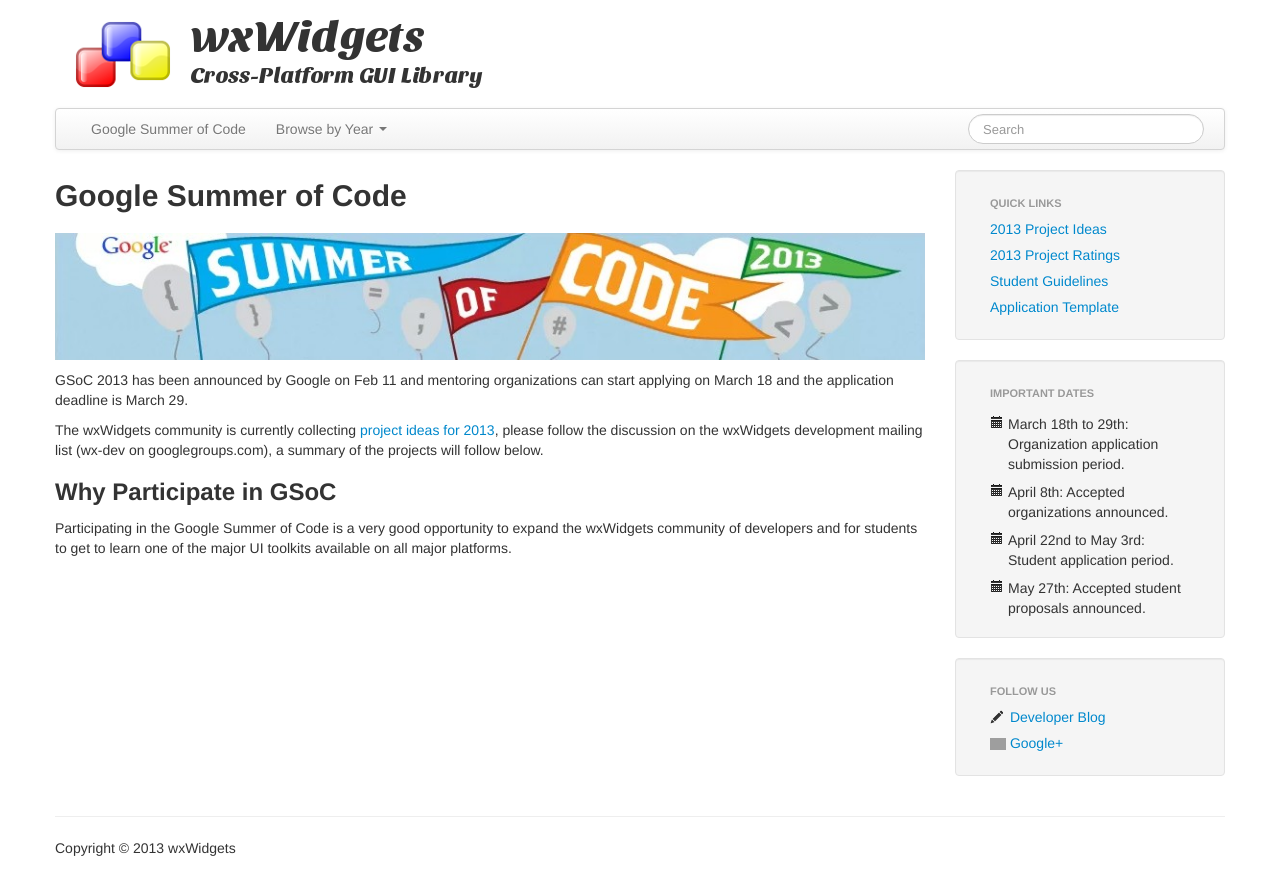
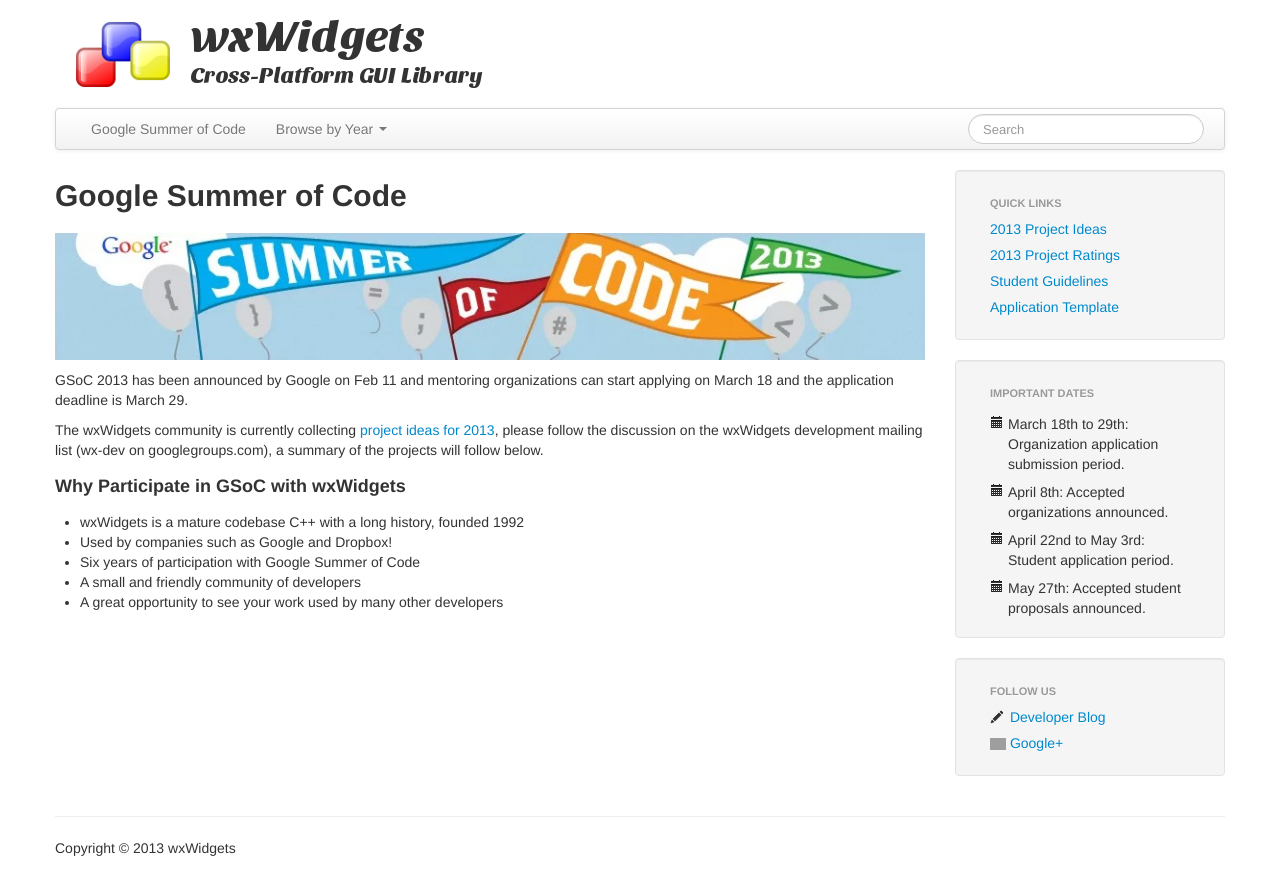
Before and after one commit to sjlamerton/gsoc-pages, a Jekyll site: the page built from index.md, in a window 1280 px wide. Shown: the top 895 px of the page. Built offline with Jekyll 4.4.1, drawn with Linux system fonts in a browser that asks for light colours; nearby versions of some CDN libraries; Markdown is read by kramdown in place of the engine named in the settings; grey boxes are pictures that could not be loaded.

Commit message:
Add student reasons to index

```diff
--- a/index.md
+++ b/index.md
@@ -12,8 +12,10 @@
 please follow the discussion on the wxWidgets development mailing list (wx-dev
 on googlegroups.com), a summary of the projects will follow below.
 
-## Why Participate in GSoC
+### Why Participate in GSoC with wxWidgets
 
-Participating in the Google Summer of Code is a very good opportunity to expand
-the wxWidgets community of developers and for students to get to learn one of
-the major UI toolkits available on all major platforms.
+-  wxWidgets is a mature codebase C++ with a long history, founded 1992
+-  Used by companies such as Google and Dropbox!
+-  Six years of participation with Google Summer of Code
+-  A small and friendly community of developers
+-  A great opportunity to see your work used by many other developers
```
